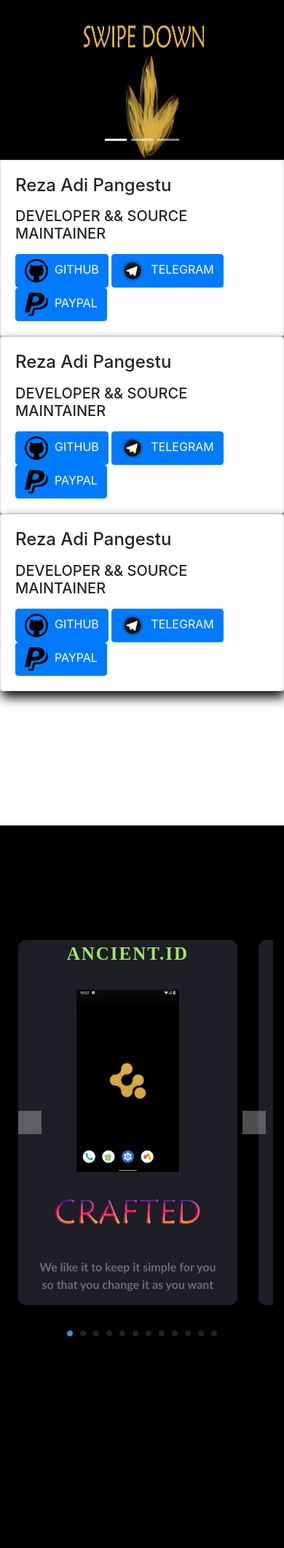
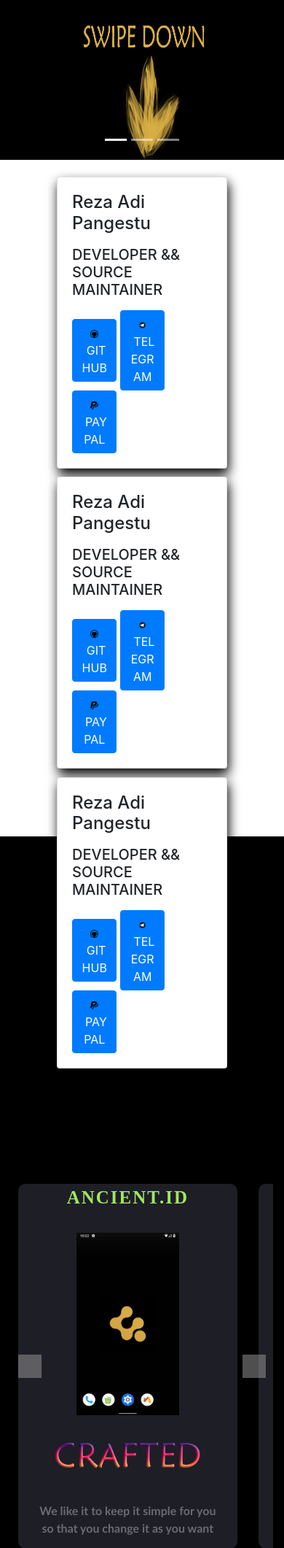
Before and after one commit to Ankits-lab/ancient.github.io, a PHP site: page / in a window 390 px wide. Shown: the part 597-2718 px from the top of the page at 73% size. Before the commit the page ends 2428 px from the top, so only its background shows below. Run offline with PHP 8.4, Linux system fonts and the light colour scheme; grey boxes are pictures that could not be loaded.

Commit message:
DEMO VERSION NOW SUTIBALE FOR PHONES
Signed-off-by: keneankit01 <47526753+keneankit01@users.noreply.github.com>

```diff
--- a/css/styles.css
+++ b/css/styles.css
@@ -69,9 +69,14 @@ main {
 .btn1:hover{
   background-image: linear-gradient( 0deg , #fd0000 , #ffffff );
 }
+
+.btn{
+  width:32%
+}
+
 .btn1 > img{
-  width:2rem;
-  height:2rem;
+  width:30%;
+  height:30%;
 }
 
 .decoration-home{
@@ -86,7 +91,7 @@ main {
 
   .card1{
   width: 30%;
-  margin-top: 6%;
+  margin-top: 3%;
   margin-left: 8rem;
 }
 
@@ -112,9 +117,44 @@ main {
 
 @media(max-width:999px){
 .onlydesktop{
-  visibility: hidden;
+  visibility: visible;
 }
 .onlyhomepage2{
-  margin-top: -20rem;
+ /* margin-top: -20rem; */
 }
+
+.btn{
+  width:32%
 }
+
+.btn1 > img{
+  width:30%;
+  height:30%;
+}
+
+.card1{
+  width: 60%;
+  margin-top: 6%;
+  margin-left: 20%;
+  margin-right: 20%;
+}
+
+.card2{
+  width: 60%;
+  float: left;
+  margin-top: 3%;
+  margin-left: 20%;
+  margin-right: 20%;
+}
+
+.card3{
+  width: 60%;
+  float: left;
+  margin-top: 3%;
+  margin-left: 20%;
+  margin-right: 20%;
+}
+
+
+
+}
```
